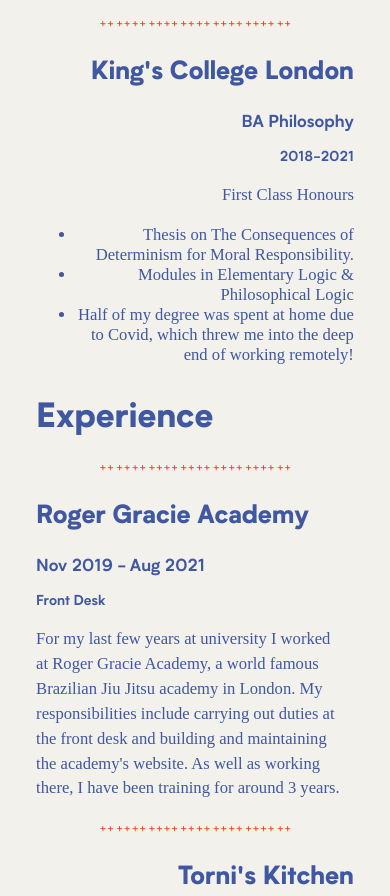
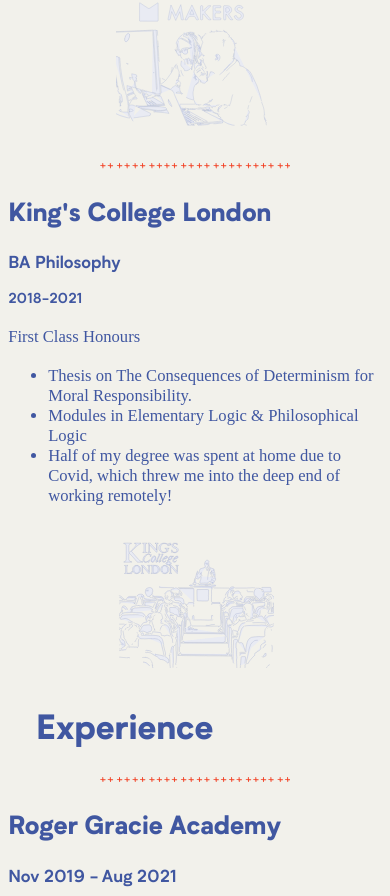
Before and after one commit to arthurfincham/react-portfolio, a React (Create React App) app: page / in a window 390 px wide. Shown: the part 1248-2144 px from the top of the page. Built offline with nearby package versions, Linux system fonts and the light colour scheme; a web font is replaced by a local one.

Commit message:
update breakpoints

```diff
--- a/src/App.css
+++ b/src/App.css
@@ -378,6 +378,17 @@
   margin-bottom: 1em;
 }
 
+@media only screen and (max-width: 700px) {
+  .item-wrapper {
+    display: flex;
+    flex-direction: column;
+    align-items: center;
+    justify-content: space-between;
+    margin-top: 1em;
+    margin-bottom: 1em;
+  }
+}
+
 .item-text {
   width: 45ch;
   display: flex;
@@ -417,7 +428,36 @@
   margin-right: 0;
 }
 
+@media only screen and (max-width: 700px) {
+  .item-wrapper-rev {
+    display: flex;
+    flex-direction: column;
+    align-items: center;
+    justify-content: space-between;
+    margin-top: 1em;
+    margin-bottom: 1em;
+  }
+
+  .item-wrapper-rev > .item-text {
+    align-items: left;
+    text-align: left;
+  }
+
+  .item-wrapper-rev > .item-text > * {
+    margin-left: 0;
+  }
+
+  .item-image {
+    width: 60%;
+    display: flex;
+    flex-direction: row;
+    justify-content: center;
+    align-items: center;
+  }
+}
+
 .svg {
+  padding: 1em;
 }
 
 .svg-fill {
--- a/src/components/Experience.js
+++ b/src/components/Experience.js
@@ -10,8 +10,8 @@
     <div className="section-box" id="Experience">
       <h1 className="sticky-thc">Experience</h1>
       <Job props={RGA} rowOrder={'item-wrapper'} iconData={<BjjIcon svgClass={svgClass} />} />
-      <Job props={Torni} rowOrder={'item-wrapper-rev'} iconData={<ChefIcon svgClass={'svg-stroke'} />} />
-      <Job props={HatTrick} rowOrder={'item-wrapper'} iconData={<CameraIcon svgClass={'svg-stroke'} />} />
+      <Job props={Torni} rowOrder={'item-wrapper-rev'} iconData={<ChefIcon svgClass={svgClass} />} />
+      <Job props={HatTrick} rowOrder={'item-wrapper'} iconData={<CameraIcon svgClass={svgClass} />} />
     </div>
   );
 }
--- a/src/components/graphics/CameraIcon.js
+++ b/src/components/graphics/CameraIcon.js
@@ -1,6 +1,6 @@
 export default function CameraIcon({ svgClass }) {
   return (
-    <svg className={svgClass} xmlns="http://www.w3.org/2000/svg" viewBox="0 0 1426.43 1032.46">
+    <svg width="100%" height="auto" className={svgClass} xmlns="http://www.w3.org/2000/svg" viewBox="0 0 1426.43 1032.46">
       <defs></defs>
       <path
         class="cls-1"
--- a/src/components/graphics/ChefIcon.js
+++ b/src/components/graphics/ChefIcon.js
@@ -1,6 +1,6 @@
 export default function ChefIcon({ svgClass }) {
   return (
-    <svg className={svgClass} xmlns="http://www.w3.org/2000/svg" viewBox="0 0 1105.15 1050.24">
+    <svg width="100%" height="auto" className={svgClass} xmlns="http://www.w3.org/2000/svg" viewBox="0 0 1105.15 1050.24">
       <defs></defs>
       <path
         class="cls-1"
--- a/src/components/graphics/TechHead.js
+++ b/src/components/graphics/TechHead.js
@@ -1,6 +1,6 @@
 export default function TechHead({ svgClass }) {
   return (
-    <svg className={svgClass} xmlns="http://www.w3.org/2000/svg" viewBox="0 0 1274.88 1080">
+    <svg width="100%" height="auto" className={svgClass} xmlns="http://www.w3.org/2000/svg" viewBox="0 0 1274.88 1080">
       <path
         class="cls-1"
         d="M293.51,282.65c0,8.16-.26,16.33.07,24.47s1.32,16,1.9,24c.2,2.81-.08,5.66,0,8.49.62,13.15,1.2,26.31,2,39.45.4,6.35,1.35,12.65,1.93,19,.19,2.14-.06,4.33,0,6.49.29,5.83.6,11.66,1,17.48,1,14.48,2,29,3,43.45.39,5.83.62,11.66,1,17.48,1,13.66,2,27.31,3,41,.68,9.49,1.25,19,2,28.47.91,11.33,2,22.64,3,34q.61,7.24,1,14.49.58,10.73,1,21.47c.37,9.16.47,18.33,1.05,27.47.81,12.67,2,25.31,2.94,38,1,14,1.92,28,3,41.95.85,10.66,1.93,21.31,3,32,.59,6,1.4,12,1.93,18a21.31,21.31,0,0,1-.63,4.73l-39.28-10.23"
--- a/src/components/graphics/UniIcon.js
+++ b/src/components/graphics/UniIcon.js
@@ -1,6 +1,6 @@
 export default function UniIcon({ svgClass, svgId }) {
   return (
-    <svg className={svgClass} xmlns="http://www.w3.org/2000/svg" viewBox="0 0 1043.45 905.57">
+    <svg width="100%" height="auto" className={svgClass} xmlns="http://www.w3.org/2000/svg" viewBox="0 0 1043.45 905.57">
       <path
         class="cls-1"
         d="M765.82,822.65c-2.73.86-5.44,2.34-8.21,2.46-4.87.19-9.78-.59-14.68-.7-6.76-.14-13.53.05-20.29,0-15-.23-29.95-.56-44.92-.84-2.44,0-4.89,0-7.34,0-21.88,0-43.76.06-65.64,0-5.18,0-10.36-.61-15.55-.79-2-.08-4,.39-6,.37-11.66-.1-23.32-.26-35-.41-9.65-.13-19.29-.34-28.94-.42-19.86-.18-39.73-.23-59.59-.47-14.83-.17-29.66-.58-44.49-.81-4.4-.07-8.83.3-12.95-1.75"
```
